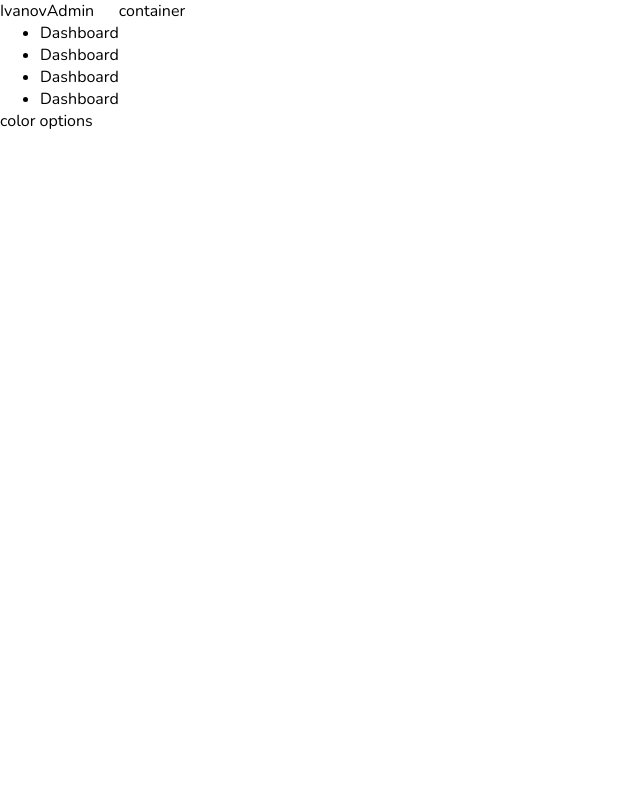
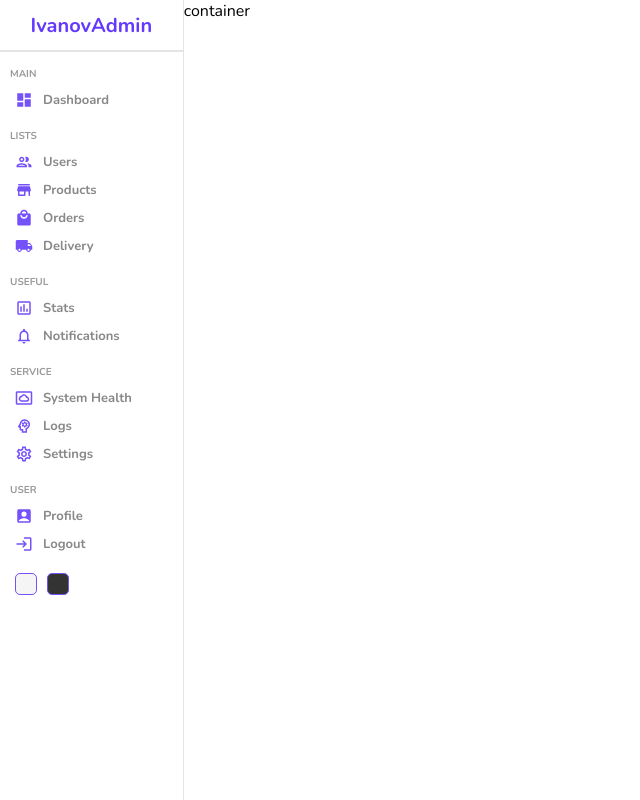
Before and after one commit to kivanov22/React-Admin-Panel, a React (Create React App) app: page / in a window 1280 px wide. Shown: the whole page, without its empty margins (0-640 px from the left). Built offline with nearby package versions, Linux system fonts and the light colour scheme.

Commit message:
Created Sidebar component.

```diff
--- a/package.json
+++ b/package.json
@@ -3,6 +3,10 @@
   "version": "0.1.0",
   "private": true,
   "dependencies": {
+    "@emotion/react": "^11.10.5",
+    "@emotion/styled": "^11.10.5",
+    "@mui/icons-material": "^5.11.0",
+    "@mui/material": "^5.11.0",
     "@testing-library/jest-dom": "^5.16.5",
     "@testing-library/react": "^13.4.0",
     "@testing-library/user-event": "^13.5.0",
--- a/src/components/Sidebar/Sidebar.js
+++ b/src/components/Sidebar/Sidebar.js
@@ -1,21 +1,86 @@
 import React from "react";
 import "./Sidebar.scss";
+import DashboardIcon from "@mui/icons-material/Dashboard";
+import AccountBoxRoundedIcon from '@mui/icons-material/AccountBoxRounded';
+import StoreRoundedIcon from '@mui/icons-material/StoreRounded';
+import LocalMallRoundedIcon from '@mui/icons-material/LocalMallRounded';
+import LocalShippingIcon from '@mui/icons-material/LocalShipping';
+import InsertChartOutlinedOutlinedIcon from '@mui/icons-material/InsertChartOutlinedOutlined';
+import NotificationsOutlinedIcon from '@mui/icons-material/NotificationsOutlined';
+import SettingsSystemDaydreamOutlinedIcon from '@mui/icons-material/SettingsSystemDaydreamOutlined';
+import PsychologyOutlinedIcon from '@mui/icons-material/PsychologyOutlined';
+import SettingsOutlinedIcon from '@mui/icons-material/SettingsOutlined';
+import PeopleOutlineOutlinedIcon from '@mui/icons-material/PeopleOutlineOutlined';
+import LoginOutlinedIcon from '@mui/icons-material/LoginOutlined';
 
 const Sidebar = () => {
   return (
-    <div>
+    <div className="sidebar">
       <div className="top">
         <span className="logo">IvanovAdmin</span>
       </div>
+      <hr />
       <div className="center">
         <ul>
-          <li><span>Dashboard</span></li>
-          <li><span>Dashboard</span></li>
-          <li><span>Dashboard</span></li>
-          <li><span>Dashboard</span></li>
+          <p className="title">MAIN</p>
+          <li>
+            <DashboardIcon className="icon"/>
+            <span>Dashboard</span>
+          </li>
+          <p className="title">LISTS</p>
+          <li>
+            <PeopleOutlineOutlinedIcon className="icon"/>
+            <span>Users</span>
+          </li>
+          <li>
+            <StoreRoundedIcon className="icon"/>
+            <span>Products</span>
+          </li>
+          <li>
+            <LocalMallRoundedIcon className="icon"/>
+            <span>Orders</span>
+          </li>
+          <li>
+            <LocalShippingIcon className="icon"/>
+            <span>Delivery</span>
+          </li>
+          <p className="title">USEFUL</p>
+          <li>
+            <InsertChartOutlinedOutlinedIcon className="icon"/>
+            <span>Stats</span>
+          </li>
+          <li>
+            <NotificationsOutlinedIcon className="icon"/>
+            <span>Notifications</span>
+          </li>
+          <p className="title">SERVICE</p>
+          <li>
+            <SettingsSystemDaydreamOutlinedIcon className="icon"/>
+            <span>System Health</span>
+          </li>
+          <li>
+            <PsychologyOutlinedIcon className="icon"/>
+            <span>Logs</span>
+          </li>
+          <li>
+            <SettingsOutlinedIcon className="icon"/>
+            <span>Settings</span>
+          </li>
+          <p className="title">USER</p>
+          <li>
+            <AccountBoxRoundedIcon className="icon"/>
+            <span>Profile</span>
+          </li>
+          <li>
+            <LoginOutlinedIcon className="icon"/>
+            <span>Logout</span>
+          </li>
         </ul>
       </div>
-      <div className="bottom">color options</div>
+      <div className="bottom">
+        <div className="colorOption"></div>
+        <div className="colorOption"></div>
+      </div>
     </div>
   );
 };
--- a/src/components/Sidebar/Sidebar.scss
+++ b/src/components/Sidebar/Sidebar.scss
@@ -1,5 +1,8 @@
 .sidebar {
     flex: 1;
+    border-right: 0.5px solid rgb(230,227,227);
+    min-height: 100vh;
+    background-color: white;
 
     .top {
         height: 50px;
@@ -13,4 +16,74 @@
             color: #6439ff;
         }
     }
+
+    hr {
+        height: 0;
+        border: 0.5px solid rgb(230,227,227);
+    }
+
+    .center {
+        padding-left: 10px;
+
+        ul {
+            list-style: none;
+            margin: 0;
+            padding: 0;
+
+            .title {
+                font-size: 10px;
+                font-weight: bold;
+                color: #999;
+                margin-top: 15px;
+                margin-bottom: 5px;
+            }
+
+            li {
+                display: flex;
+                align-items: center;
+                padding: 5px;
+                cursor: pointer;
+
+                &:hover {
+                    background-color: #ece8ff;
+                }
+
+                .icon {
+                    font-size: 18px;
+                    color: #7451f8;
+                }
+
+                span {
+                    font-size: 13px;
+                    font-weight: bold;
+                    color: #888;
+                    margin-left: 10px;
+
+                }
+            }
+
+        }
+    }
+
+    .bottom {
+        display: flex;
+        align-items: center;
+        margin: 10px;
+
+        .colorOption {
+            width: 20px;
+            height: 20px;
+            border-radius: 5px;
+            border: 1px solid #7451f8;
+            cursor: pointer;
+            margin: 5px;
+
+            &:nth-child(1){
+                background-color: whitesmoke;
+            }
+            &:nth-child(2){
+                background-color: #333;
+            }
+        }
+    }
 }
```
Also changed, not shown: 1 other file (tests, documents, lock files or other folders).
